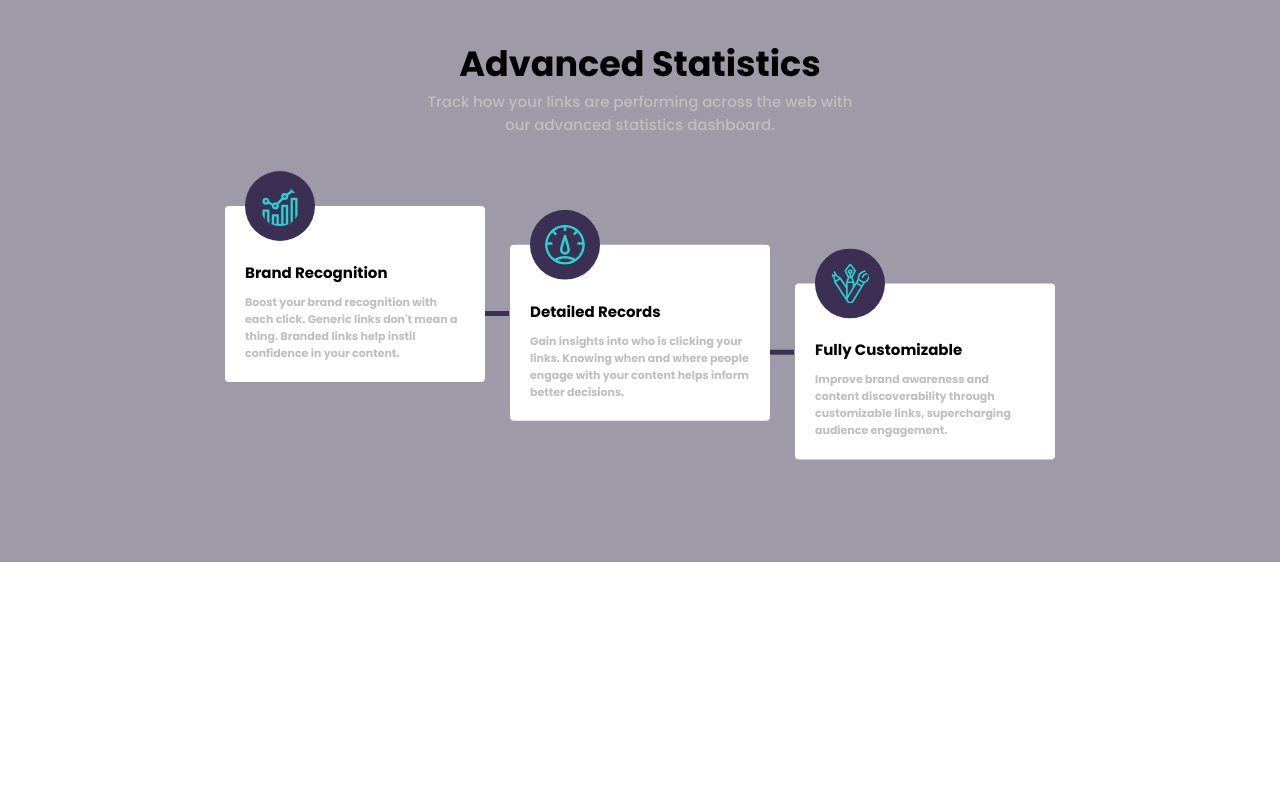
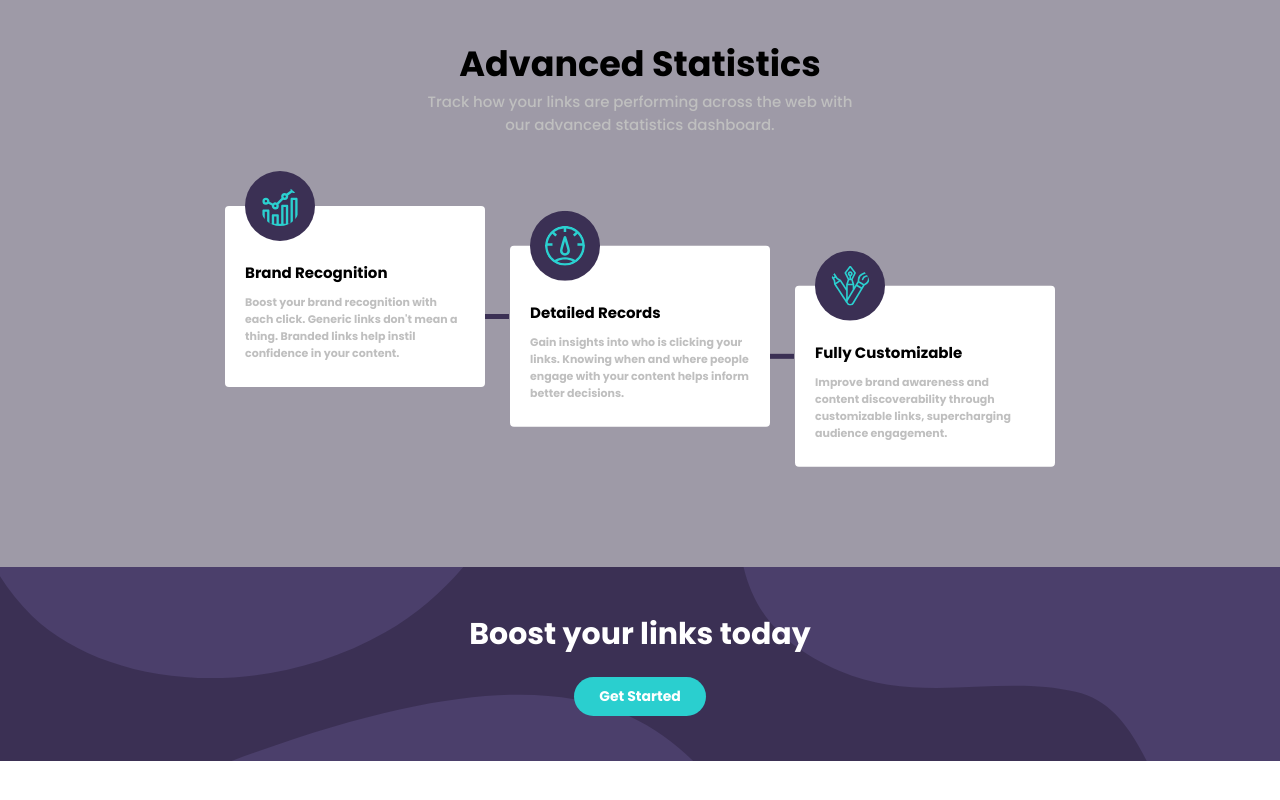
Before and after one commit to SwastikSonkusare/URL-shortening-API-landing-page, a React (Create React App) app: page / in a window 1280 px wide. Shown: the part 772-1572 px from the top of the page. Before the commit the page ends 1434 px from the top, so only its background shows below. Built offline with nearby package versions, Linux system fonts and the light colour scheme.

Commit message:
added: boost section

```diff
--- a/src/App.js
+++ b/src/App.js
@@ -3,7 +3,7 @@ import React from 'react'
 import Navbar from './components/Navbar/Navbar'
 import Header from './components/Header/Header'
 import MainSection from './components/MainSection/MainSection'
-
+import Boost from './components/Boost/Boost'
 
 
 const App = () => {
@@ -12,6 +12,7 @@ const App = () => {
           <Navbar />
           <Header />
           <MainSection />
+          <Boost />
         </>
     )
 }
--- /dev/null
+++ b/src/components/Boost/Boost.js
@@ -0,0 +1,18 @@
+import React from 'react'
+
+import Button from '../Button/Button'
+
+import './Boost.scss'
+
+const Boost = () => {
+    const buttonText = "Get Started"
+
+    return (
+        <div className="boost">
+            <h3 className="boost__header">Boost your links today</h3>
+            <Button buttonText={buttonText} />
+        </div>
+    )
+}
+
+export default Boost
--- /dev/null
+++ b/src/components/Boost/Boost.scss
@@ -0,0 +1,16 @@
+.boost {
+    background-color: hsl(257, 27%, 26%);
+    padding: 4.5rem;
+    text-align: center;
+    background-image: url(../../assests/images/bg-boost-desktop.svg);
+    background-size: cover;
+    margin-bottom: 4rem;
+
+
+    &__header {
+        color: #fff;
+        font-family: 700;
+        font-size: 3rem;
+        margin-bottom: 2rem;
+    }
+}
--- a/src/components/Card/Card.scss
+++ b/src/components/Card/Card.scss
@@ -8,7 +8,7 @@
         max-width: 26rem;
         position: relative;
         background-color: #fff;
-        padding: 5.5rem 2rem 2rem 2rem;
+        padding: 5.5rem 2rem 2.5rem 2rem;
         border-radius: 4px;
 
         &:nth-of-type(2) {
--- a/src/components/MainSection/MainSection.scss
+++ b/src/components/MainSection/MainSection.scss
@@ -2,11 +2,13 @@
 
     &__container {
         background-color: hsl(257, 7%, 63%);
-        margin: 10rem 0;
+        margin: 10rem 0 0 0;
         padding: 0 10rem 18rem 10rem;
     }
 
     &__modal {
+        background-image: url(../../assests/images/bg-shorten-desktop.svg);
+        background-size: 100% 100%;
         display: flex;
         grid-gap: 2.5rem;
         margin: 0 auto;
```
